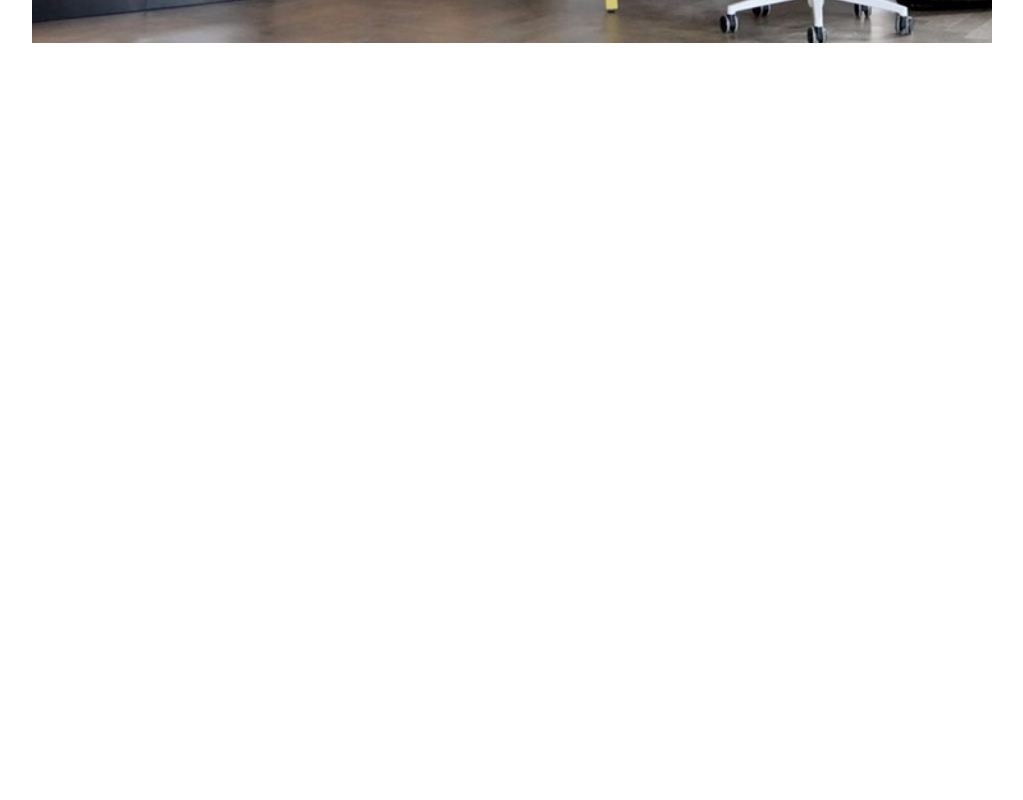
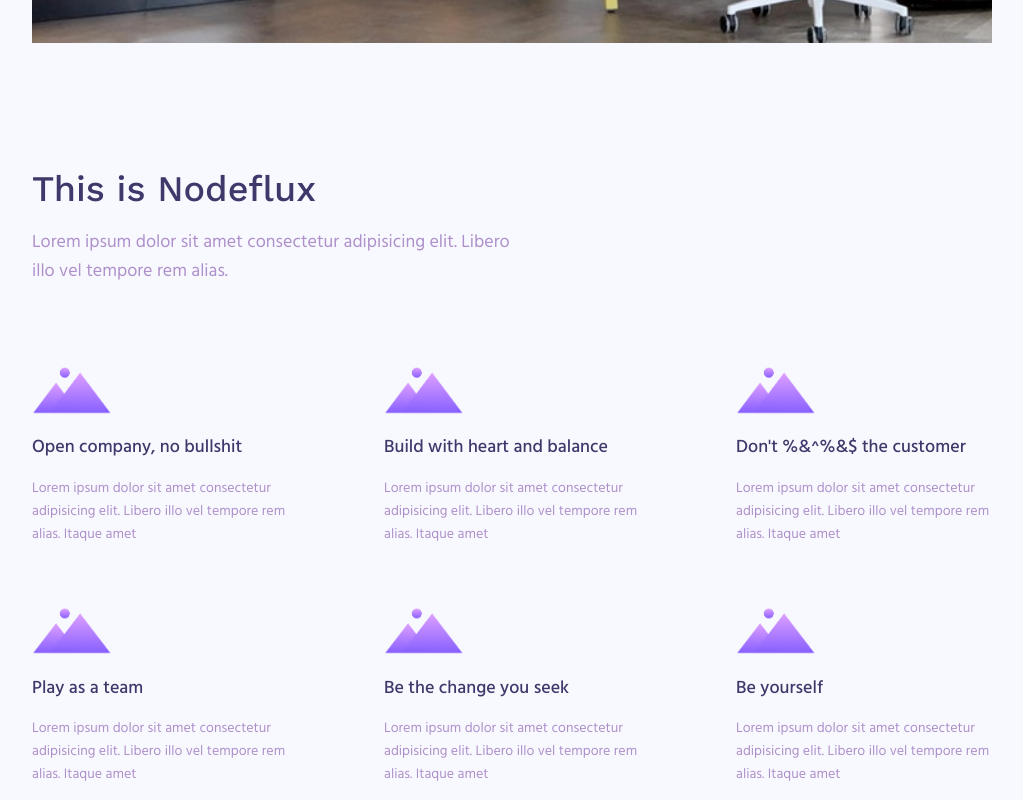
Before and after one commit to yuhanasy/career-page, a React (Create React App) app: page / in a window 1280 px wide. Shown: the part 1100-1900 px from the top of the page, without its empty margins (128-1151 px from the left). Before the commit the page ends 1149 px from the top, so only its background shows below. Built offline with nearby package versions, Linux system fonts and the light colour scheme.

Commit message:
Add Profile Section

```diff
--- a/src/GlobalStyle.js
+++ b/src/GlobalStyle.js
@@ -13,6 +13,7 @@ export const GlobalStyle = createGlobalStyle`
     padding: 0;
     line-height: 1.15;
     font-family: 'Hind', sans-serif;
+    background-color: #F8F9FF;
   }
 
   ol, ul {
--- /dev/null
+++ b/src/components/Profile/constants.json
@@ -0,0 +1,28 @@
+{
+  "profileData": [
+    {
+      "title": "Open company, no bullshit",
+      "desc": "Lorem ipsum dolor sit amet consectetur adipisicing elit. Libero illo vel tempore rem alias. Itaque amet"
+    },
+    {
+      "title": "Build with heart and balance",
+      "desc": "Lorem ipsum dolor sit amet consectetur adipisicing elit. Libero illo vel tempore rem alias. Itaque amet"
+    },
+    {
+      "title": "Don't %&^%&$ the customer",
+      "desc": "Lorem ipsum dolor sit amet consectetur adipisicing elit. Libero illo vel tempore rem alias. Itaque amet"
+    },
+    {
+      "title": "Play as a team",
+      "desc": "Lorem ipsum dolor sit amet consectetur adipisicing elit. Libero illo vel tempore rem alias. Itaque amet"
+    },
+    {
+      "title": "Be the change you seek",
+      "desc": "Lorem ipsum dolor sit amet consectetur adipisicing elit. Libero illo vel tempore rem alias. Itaque amet"
+    },
+    {
+      "title": "Be yourself",
+      "desc": "Lorem ipsum dolor sit amet consectetur adipisicing elit. Libero illo vel tempore rem alias. Itaque amet"
+    }
+  ]
+}
--- /dev/null
+++ b/src/components/Profile/index.js
@@ -0,0 +1,33 @@
+import React from "react";
+
+import { SectionTitle, Paragraph } from "../../shared/typography/styles";
+import { Section } from "../../shared/layout/styles";
+import { ProfileTitle, ProfileGrid } from "./styles";
+import ProfileDesc from "../ProfileDesc";
+
+import data from "./constants.json";
+
+const Profile = () => {
+  const { profileData } = data;
+
+  profileData.map(profile => console.log(profile.title));
+
+  return (
+    <Section>
+      <ProfileTitle>
+        <SectionTitle color="#3e396b">This is Nodeflux</SectionTitle>
+        <Paragraph color="#ae90cb">
+          Lorem ipsum dolor sit amet consectetur adipisicing elit. Libero illo
+          vel tempore rem alias.
+        </Paragraph>
+      </ProfileTitle>
+      <ProfileGrid>
+        {profileData.map((profile, idx) => (
+          <ProfileDesc title={profile.title} desc={profile.desc} key={idx} />
+        ))}
+      </ProfileGrid>
+    </Section>
+  );
+};
+
+export default Profile;
--- /dev/null
+++ b/src/components/Profile/styles.js
@@ -0,0 +1,14 @@
+import styled from "styled-components";
+
+export const ProfileTitle = styled.div`
+  width: 50%;
+`;
+
+export const ProfileGrid = styled.div`
+  margin-top: 80px;
+  display: grid;
+  grid-template-columns: repeat(3, 1fr);
+  grid-template-rows: repeat(2, 1fr);
+  grid-column-gap: 10%;
+  grid-row-gap: 12%;
+`;
--- /dev/null
+++ b/src/components/ProfileDesc/index.js
@@ -0,0 +1,18 @@
+import React from "react";
+
+import { InfoTitle } from "../../shared/typography/styles";
+import { ProfileParagraph } from "./styles";
+
+import thumbnail from "../../images/thumbnail.png";
+
+const ProfileDesc = ({ title, desc }) => {
+  return (
+    <div>
+      <img src={thumbnail} width={80} alt="nodeflux" />
+      <InfoTitle color="#3e396b">{title}</InfoTitle>
+      <ProfileParagraph color="#ae90cb">{desc}</ProfileParagraph>
+    </div>
+  );
+};
+
+export default ProfileDesc;
--- /dev/null
+++ b/src/components/ProfileDesc/styles.js
@@ -0,0 +1,11 @@
+import styled from "styled-components";
+
+import { Paragraph } from "../../shared/typography/styles";
+
+export const ProfileParagraph = styled(Paragraph)`
+  font-size: 14px;
+`;
+
+export const ProfileTitle = styled.div`
+  width: 50%;
+`;
--- a/src/screens/careerPage/index.js
+++ b/src/screens/careerPage/index.js
@@ -2,6 +2,7 @@ import React, { Component } from "react";
 
 import Header from "../../components/Nav/";
 import Hero from "../../components/Hero";
+import Profile from "../../components/Profile";
 
 class CareerPage extends Component {
   render() {
@@ -9,6 +10,7 @@ class CareerPage extends Component {
       <div>
         <Header />
         <Hero />
+        <Profile />
       </div>
     );
   }
--- a/src/shared/layout/styles.js
+++ b/src/shared/layout/styles.js
@@ -1,5 +1,6 @@
 import styled from "styled-components";
 
 export const Section = styled.section`
+  margin-top: 120px;
   padding: 0 12.5%;
 `;
--- a/src/shared/typography/styles.js
+++ b/src/shared/typography/styles.js
@@ -14,12 +14,13 @@ export const SectionTitle = styled.h2`
   font-weight: 500;
   color: white;
   margin: 0;
+  color: ${props => props.color || "white"};
 `;
 
 export const InfoTitle = styled.h3`
   font-size: 18px;
   font-weight: 500;
-  color: white;
+  color: ${props => props.color || "white"};
 `;
 
 export const Paragraph = styled.p`
```
Also changed, not shown: src/images/thumbnail.png (added).
